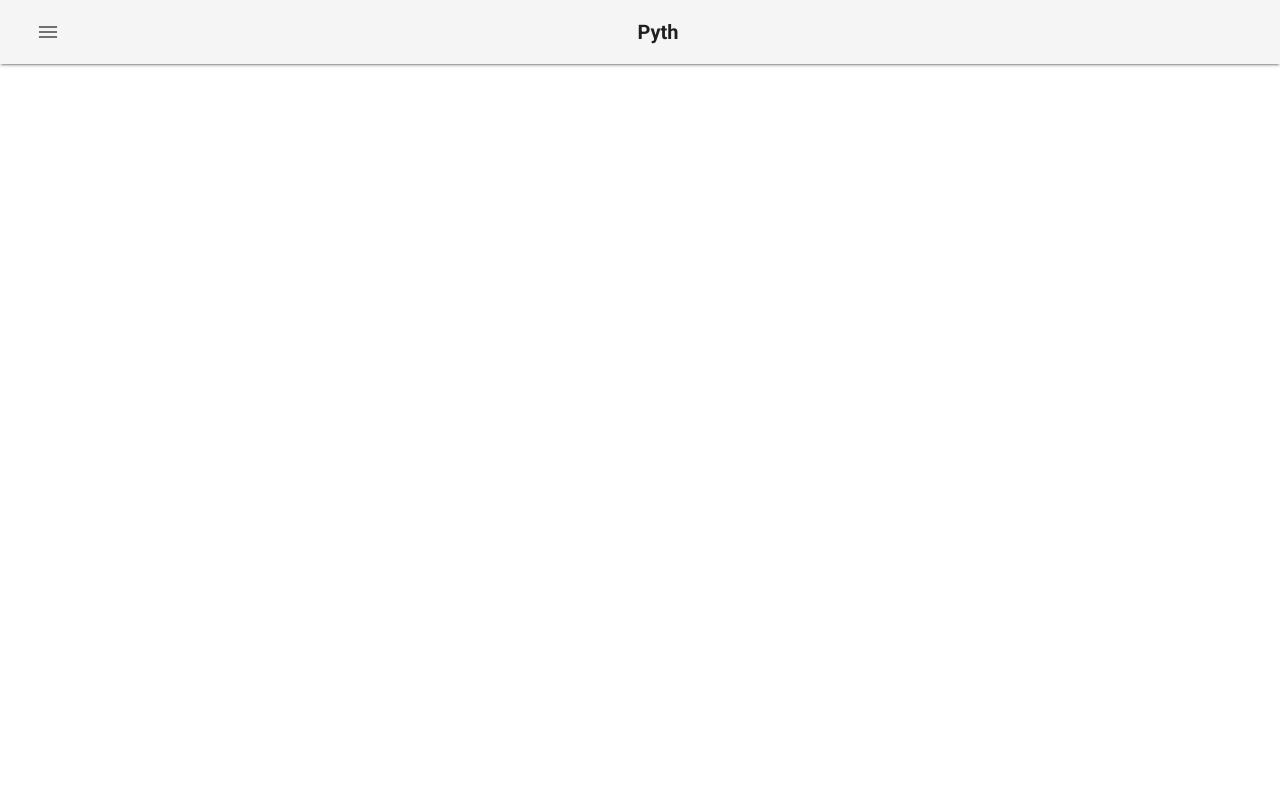
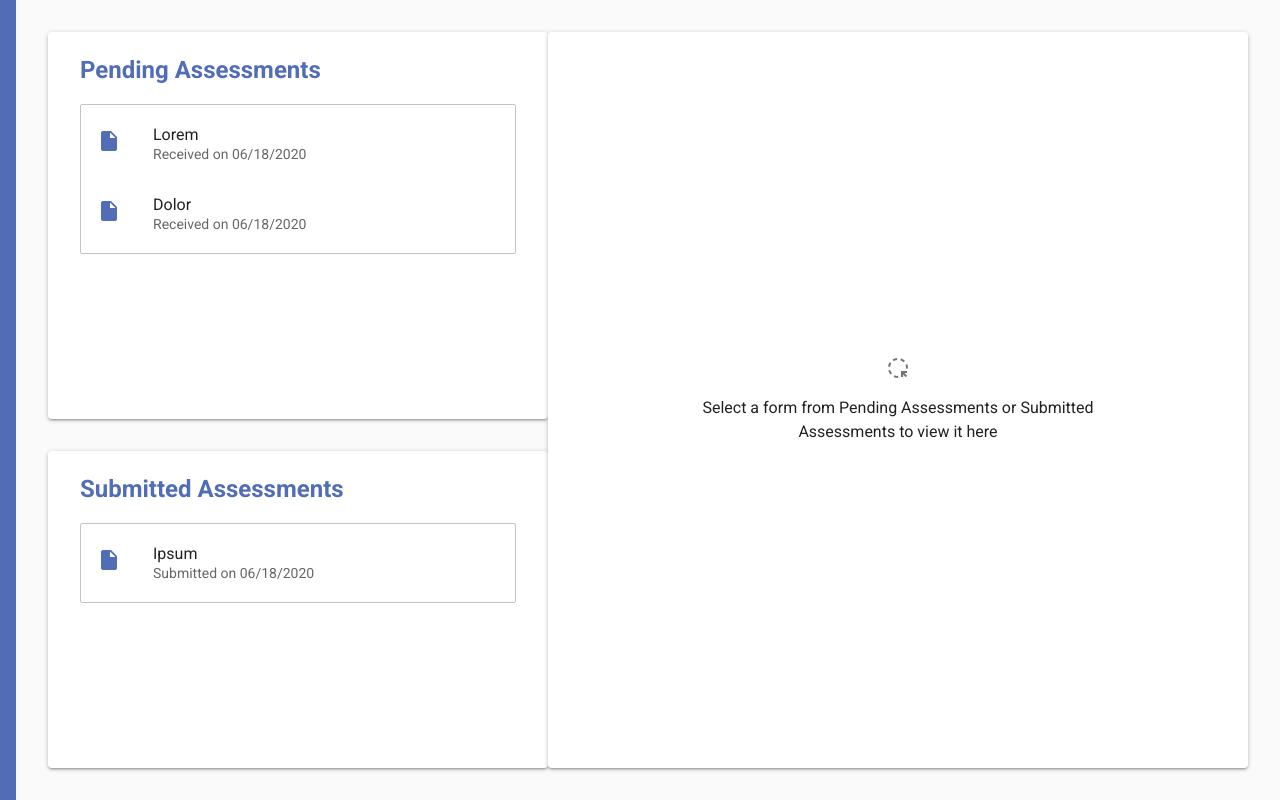
Before and after one commit to NicolasCapparelli/pyth, a Vue app: page /#/dashh in a window 1280 px wide. Built offline with nearby package versions, Linux system fonts and the light colour scheme.

Commit message:
- Implement Policy Holder Dashboard Home page template - Update routes to account for new Policy Holder Dashboard - Implement AssessmentList widgets - Implement empty state Assessment Container widget

```diff
--- a/src/App.vue
+++ b/src/App.vue
@@ -2,7 +2,7 @@
   <div id="app">
     <v-app >
       <link rel="stylesheet" href="//fonts.googleapis.com/css?family=Roboto:400,500,700,400italic|Material+Icons">
-      <NavBar v-if="$route.fullPath !== '/login' && $route.fullPath !== '/dashr'"/>
+      <NavBar v-if="showNav"/>
 
       <v-main>
         <router-view :key="$route.fullPath"/>
@@ -18,6 +18,12 @@
     name: 'App',
     components: {
       NavBar
+    },
+
+    computed: {
+      showNav: function () {
+        return this.$route.fullPath !== '/login' && this.$route.fullPath !== '/dashr' && this.$route.fullPath !== '/dashh';
+      }
     },
 
     methods: {
--- /dev/null
+++ b/src/components/holder/AssessmentContainer.vue
@@ -0,0 +1,42 @@
+<template>
+    <div class="widget assessment-container"
+         :style="[isEmpty? {'justify-content': 'center'} : {'justify-content': 'flex-start'}]"
+    >
+        <div id="empty-state-container">
+            <v-icon id="empty-icon">mdi-selection-ellipse-arrow-inside</v-icon>
+            <span>Select a form from Pending Assessments or Submitted Assessments to view it here</span>
+        </div>
+    </div>
+</template>
+
+<script>
+    export default {
+        name: "AssessmentContainer",
+        data: () => ({
+           isEmpty: true
+        }),
+    }
+</script>
+
+<style scoped>
+    #empty-icon {
+        margin-bottom: 1rem;
+    }
+
+    .assessment-container {
+        height: 100%;
+        width: 700px;
+        display: flex;
+        flex-direction: column;
+        align-items: center;
+    }
+
+    #empty-state-container {
+        display: flex;
+        flex-direction: column;
+        align-items: center;
+        justify-content: center;
+        max-width: 70%;
+        text-align: center;
+    }
+</style>
--- /dev/null
+++ b/src/components/holder/AssessmentList.vue
@@ -0,0 +1,88 @@
+<template>
+    <div class="widget assessment-list-container">
+        <h2>{{info.title}}</h2>
+        <v-list id="assessmentList" nav>
+            <v-list-item-group v-model="selected" color="primary">
+                <v-list-item
+                        v-for="(assessment, index) in assessments"
+                        v-on:click="assessmentClicked(assessment)"
+                        :key="index"
+                        class="assessmentSelector"
+                >
+                    <v-list-item-icon>
+                        <v-icon color="#516db6">mdi-file</v-icon>
+                    </v-list-item-icon>
+                    <v-list-item-content>
+                        <v-list-item-title>{{assessment}}</v-list-item-title>
+                        <v-list-item-subtitle>{{`${info.subtitleWord} on 06/18/2020`}}</v-list-item-subtitle>
+                    </v-list-item-content>
+                </v-list-item>
+            </v-list-item-group>
+        </v-list>
+    </div>
+</template>
+
+<script>
+import {EVENTS} from "../../util/events";
+
+export default {
+    name: "AssessmentList",
+    props: {
+        info: Object,
+        assessments: Array
+    },
+
+    mounted() {
+        this.$root.$on(EVENTS.clearSelectedAssessment, data => {
+            this.handleClearEvent(data);
+        })
+    },
+
+    data: () => ({
+        selected: -1
+    }),
+
+    methods: {
+        handleClearEvent: function (data){
+            if (data === this.info.id) {
+                this.selected = -1;
+            }
+        },
+
+        assessmentClicked: function (clickedAssessment) {
+            let data = {
+                source: this.info.id,
+                assessment: clickedAssessment
+            }
+            this.$root.$emit(EVENTS.assessmentListSelectedEvent, data);
+        }
+    }
+}
+</script>
+
+<style scoped>
+    h2 {
+        color: var(--policy-holder-main);
+        margin-bottom: 1rem;
+    }
+
+    .assessment-list-container {
+        height: 100%;
+        width: 500px;
+
+        display: flex;
+        flex-direction: column;
+        align-items: flex-start;
+        justify-content: flex-start;
+    }
+
+    #assessmentList {
+        width: 100%;
+        border: 1px #C4C4C4 solid;
+        border-radius: 2px;
+    }
+
+    .assessmentSelector {
+        width: 100%;
+    }
+</style>
--- /dev/null
+++ b/src/components/holder/HolderHome.vue
@@ -0,0 +1,95 @@
+<template>
+    <div class="page" id="risk-home">
+        <AssessmentList
+            id="al"
+            :info="pendingInfo"
+            :assessments="pendingAssessments"
+        />
+        <AssessmentList
+            id="al2"
+            :info="completedInfo"
+            :assessments="completedAssessments"
+        />
+        <AssessmentContainer id="AC"/>
+    </div>
+</template>
+
+<script>
+import AssessmentList from "./AssessmentList";
+import AssessmentContainer from "./AssessmentContainer";
+import {EVENTS} from "../../util/events";
+
+export default {
+    name: "RiskHome",
+    components: {
+        AssessmentList,
+        AssessmentContainer
+    },
+
+    mounted() {
+        this.$root.$on(EVENTS.assessmentListSelectedEvent, data => {
+            this.handleAssessmentSelected(data)
+        });
+    },
+
+    data: () => ({
+        pendingInfo: {
+            title: "Pending Assessments",
+            subtitleWord: "Received",
+            id: 0
+
+        },
+        pendingAssessments: [
+            "Lorem",
+            "Dolor"
+        ],
+
+        completedInfo: {
+            title: "Submitted Assessments",
+            subtitleWord: "Submitted",
+            id: 1
+
+        },
+        completedAssessments: [
+            "Ipsum"
+        ],
+    }),
+
+    methods: {
+        handleAssessmentSelected: function (data) {
+
+            // Logic to unselect form from other AssessmentList component
+            let listToClear = (data.source) === 1 ? 0 : 1;
+            this.$root.$emit(EVENTS.clearSelectedAssessment, listToClear);
+
+
+        }
+    }
+}
+</script>
+
+<style scoped>
+    #risk-home {
+        height: 100%;
+        width: 100%;
+
+        display: grid;
+        row-gap: 2rem;
+        grid-template-areas:
+                "AL  AC"
+                "AL2 AC"
+        ;
+    }
+
+    #al {
+        grid-area: AL;
+    }
+
+    #al2 {
+        grid-area: AL2;
+    }
+
+    #AC {
+        grid-area: AC;
+    }
+</style>
--- a/src/router/index.js
+++ b/src/router/index.js
@@ -3,6 +3,7 @@ import VueRouter from 'vue-router'
 import Home from '../views/Home.vue'
 import Login from "../views/Login.vue";
 import RiskDash from "../views/RiskDash";
+import HolderDash from "../views/HolderDash";
 
 Vue.use(VueRouter)
 
@@ -25,6 +26,12 @@ const routes = [
     name: 'DashR',
     component: RiskDash
   },
+
+  {
+    path: '/dashh',
+    name: 'DashH',
+    component: HolderDash
+  },
 ]
 
 const router = new VueRouter({
--- /dev/null
+++ b/src/util/events.js
@@ -0,0 +1,6 @@
+const EVENTS = {
+    assessmentListSelectedEvent: "assessmentListSelectedEvent",
+    clearSelectedAssessment: "clearSelectedAssessment"
+}
+
+export {EVENTS};
--- /dev/null
+++ b/src/views/HolderDash.vue
@@ -0,0 +1,36 @@
+<template>
+    <div class="dashboard" id="holder-dash">
+        <div id="nav"></div>
+        <HolderHome/>
+    </div>
+</template>
+
+<script>
+import HolderHome from "../components/holder/HolderHome";
+
+export default {
+    name: "HolderDash",
+    components: {
+        HolderHome
+    }
+
+}
+</script>
+
+<style scoped>
+    #holder-dash {
+        height: 100%;
+        width: 100%;
+
+        display: flex;
+        align-items: center;
+        justify-content: flex-start;
+    }
+
+    #nav {
+        height: 100%;
+        width: 100px;
+        background-color: var(--policy-holder-main);
+
+    }
+</style>
```
Also changed, not shown: src/components/holder/sub-components/Assessment.vue (added, +13 -0 lines), src/components/holder/sub-components/LikerQuestion.vue (added, +13 -0 lines).
